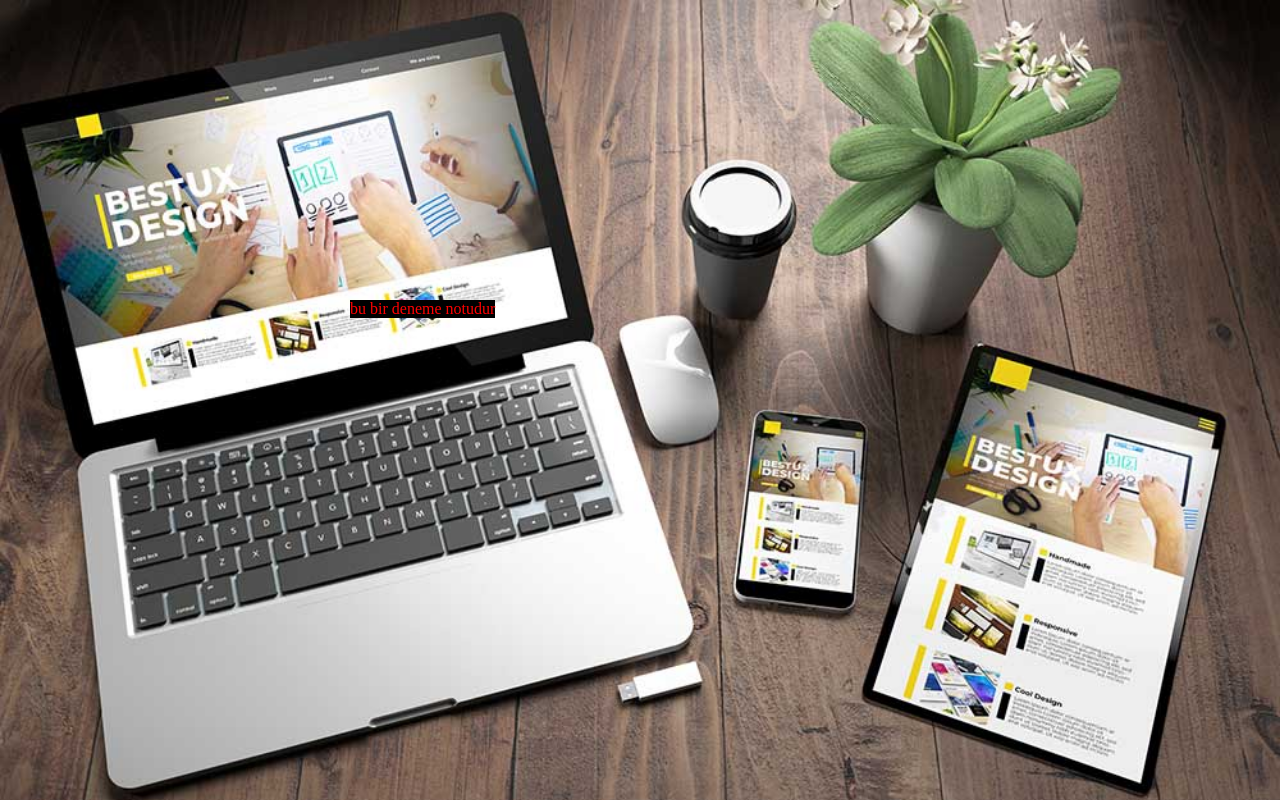
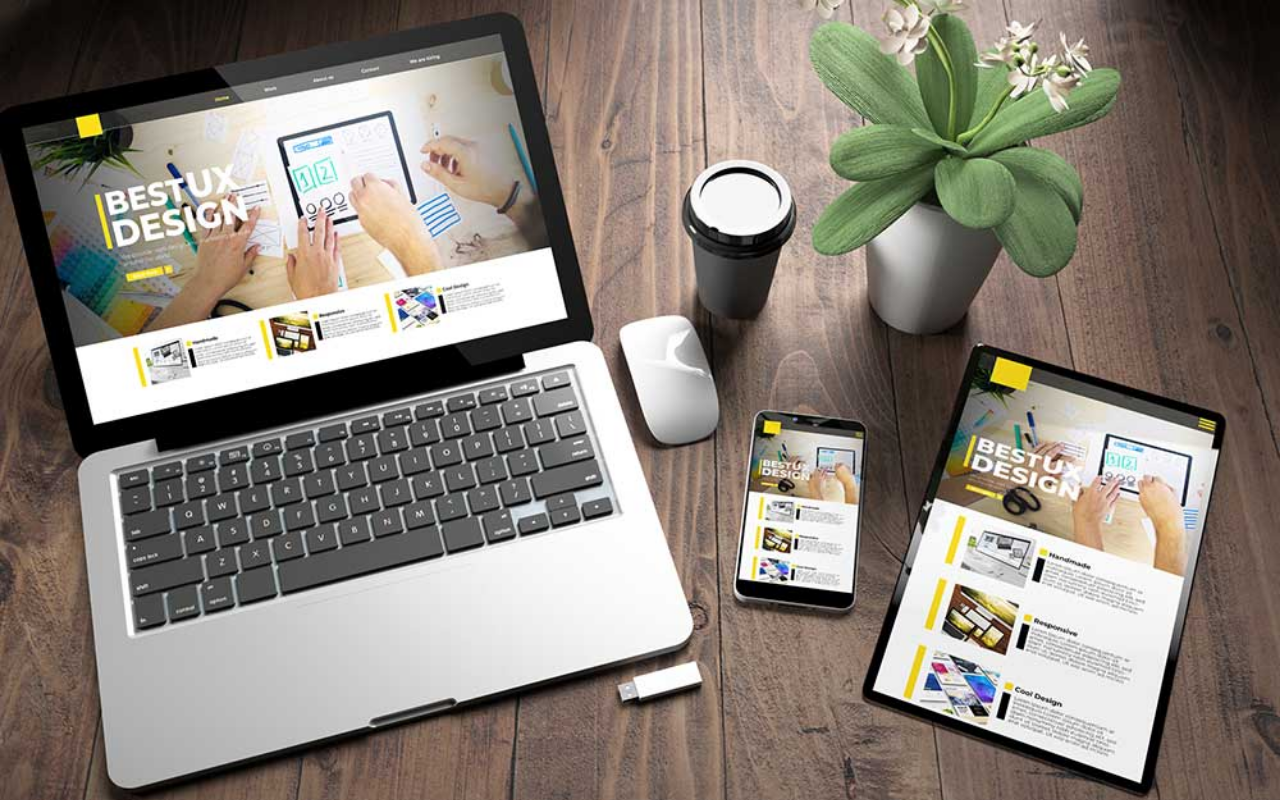
Before and after one commit to doom-white/yapiskannot, a React (Create React App) app: page / in a window 1280 px wide. Built offline with nearby package versions, Linux system fonts and the light colour scheme.

Commit message:
Add Comment Settings

```diff
--- a/src/App.js
+++ b/src/App.js
@@ -1,4 +1,4 @@
-import React, { useEffect, useRef, useState } from "react";
+import React, { useEffect, useRef } from "react";
 import masa from "./assets/img/web-sitesi-acmak-ve-tasarlamak.jpg";
 import LeaveCommentText from "./components/LeaveCommentText";
 import { useMouse } from "./MainContext";
@@ -6,10 +6,16 @@ import Note from "./components/Note";
 import NoteBox from "./components/NoteBox";
 
 const App = () => {
-  const [boxVisible, setBoxVisible] = useState(false);
-
-  const { mode, setMode, position, setPosition, notes, setBoxPosition } =
-    useMouse();
+  const {
+    mode,
+    setMode,
+    position,
+    setPosition,
+    notes,
+    setBoxPosition,
+    setBoxVisible,
+    boxVisible,
+  } = useMouse();
   const screen = useRef();
 
   useEffect(() => {
@@ -17,7 +23,7 @@ const App = () => {
   }, []);
 
   const handleKeyUp = (e) => {
-    if (e.key === "c") {
+    if (e.key === "Escape") {
       setMode(!mode);
       setBoxVisible(false);
     }
@@ -51,7 +57,7 @@ const App = () => {
     >
       {mode && <LeaveCommentText />}
       <img className="masa" src={masa} alt="masa" />
-      {notes && notes.map((note) => <Note note={note} key={note.id} />)}
+      {notes && notes.map((note) => <Note note={note} key={note.number} />)}
       {boxVisible && <NoteBox />}
     </div>
   );
--- a/src/MainContext.js
+++ b/src/MainContext.js
@@ -6,15 +6,15 @@ export const useMouse = () => useContext(MainContext);
 
 const MainProvider = ({ children }) => {
   const [mode, setMode] = useState(false);
+  const [boxVisible, setBoxVisible] = useState(false);
   const [notes, setNotes] = useState([
     {
-      id: 1,
-      title: "test note!",
-      description: "bu bir deneme notudur",
-      color: "red",
+      number: 0,
+      description: "",
+      color: "",
       position: {
-        x: 350,
-        y: 300,
+        x: 0,
+        y: 0,
       },
     },
   ]);
@@ -37,6 +37,8 @@ const MainProvider = ({ children }) => {
     setNotes,
     boxPosition,
     setBoxPosition,
+    boxVisible,
+    setBoxVisible,
   };
 
   return <MainContext.Provider value={data}>{children}</MainContext.Provider>;
--- a/src/components/NoteBox.js
+++ b/src/components/NoteBox.js
@@ -2,7 +2,8 @@ import React, { useState } from "react";
 import { useMouse } from "../MainContext";
 
 const NoteBox = () => {
-  const { boxPosition, setMode, notes } = useMouse();
+  const { boxPosition, setMode, notes, setNotes, setBoxVisible } = useMouse();
+  const [note, setNote] = useState("");
   const commentTypes = [
     {
       name: "comment",
@@ -26,6 +27,20 @@ const NoteBox = () => {
     setColors(color);
   };
 
+  const addNote = () => {
+    const currentNote = {
+      number: notes.length + 1,
+      description: note,
+      color: colors,
+      position: {
+        x: boxPosition.x,
+        y: boxPosition.y,
+      },
+    };
+    setNotes([...notes, currentNote]);
+    setBoxVisible(false);
+  };
+
   return (
     <div
       className="note-box"
@@ -35,12 +50,12 @@ const NoteBox = () => {
     >
       <>
         <span className="note-box-number" style={{ "--color": colors }}>
-          {notes.length + 1}
+          {notes.length}
         </span>
         <span className="upArrow"></span>
         <ul>
           {commentTypes.map((ct) => (
-            <div className="comment-container" key={ct.name}>
+            <div className="comment-container">
               <div
                 className="comment-color"
                 style={{ "--color": ct.color }}
@@ -57,8 +72,19 @@ const NoteBox = () => {
       </>
       <>
         <div className="note-textarea">
-          <textarea name="setnote" id="setnote" cols="20" rows="7"></textarea>
-          <button style={{ "--color": colors }} className="note-save-btn">
+          <textarea
+            name="setnote"
+            id="setnote"
+            cols="20"
+            rows="7"
+            onChange={(e) => setNote(e.target.value)}
+          ></textarea>
+          <button
+            disabled={!note}
+            style={{ "--color": colors }}
+            className="note-save-btn"
+            onClick={addNote}
+          >
             Kaydet
           </button>
         </div>
--- a/src/index.css
+++ b/src/index.css
@@ -109,6 +109,10 @@
   -ms-border-radius: 5px;
   -o-border-radius: 5px;
 }
+.note-save-btn:disabled {
+  opacity: 0.3;
+  pointer-events: none;
+}
 
 .note-textarea textarea {
   width: 100%;
```
